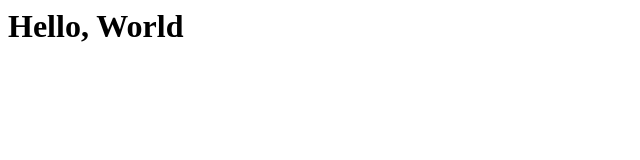
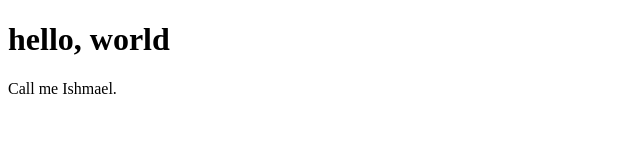
Before and after one commit to vasukesavan/website, a plain HTML site: page index.html in a window 1280 px wide. Shown: the whole page, without its empty margins (0-640 px from the left). Drawn offline with Linux system fonts and the light colour scheme.

Commit message:
Add Some HTML Structure

```diff
--- a/index.html
+++ b/index.html
@@ -1 +1,10 @@
-<h1>Hello, World</h1>
+ <!DOCTYPE html>
+ <html>
+   <head>
+     <title></title>
+   </head>
+   <body>
+     <h1>hello, world</h1>
+      <p>Call me Ishmael.</p>
+   </body>
+</html>
```
